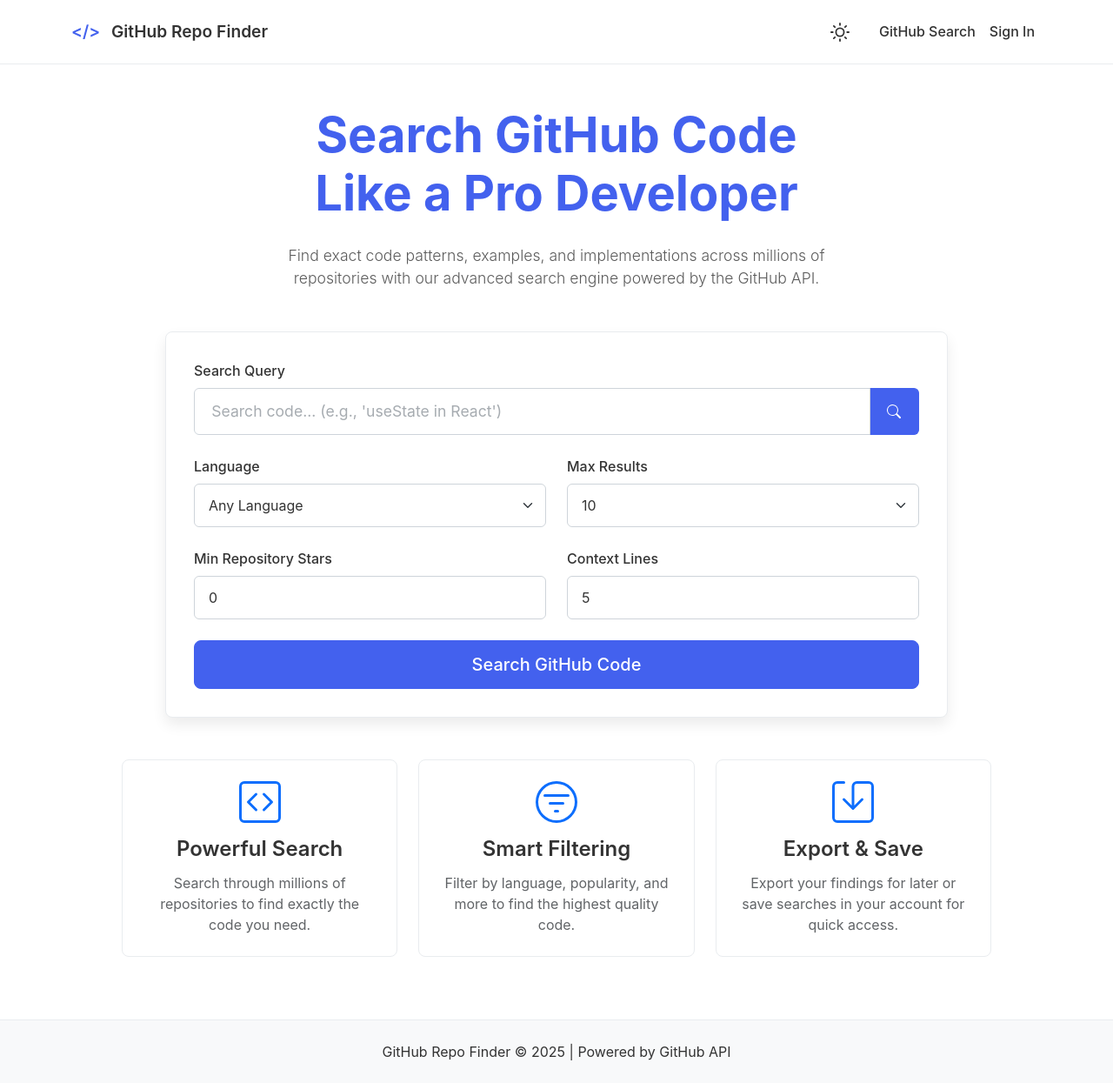
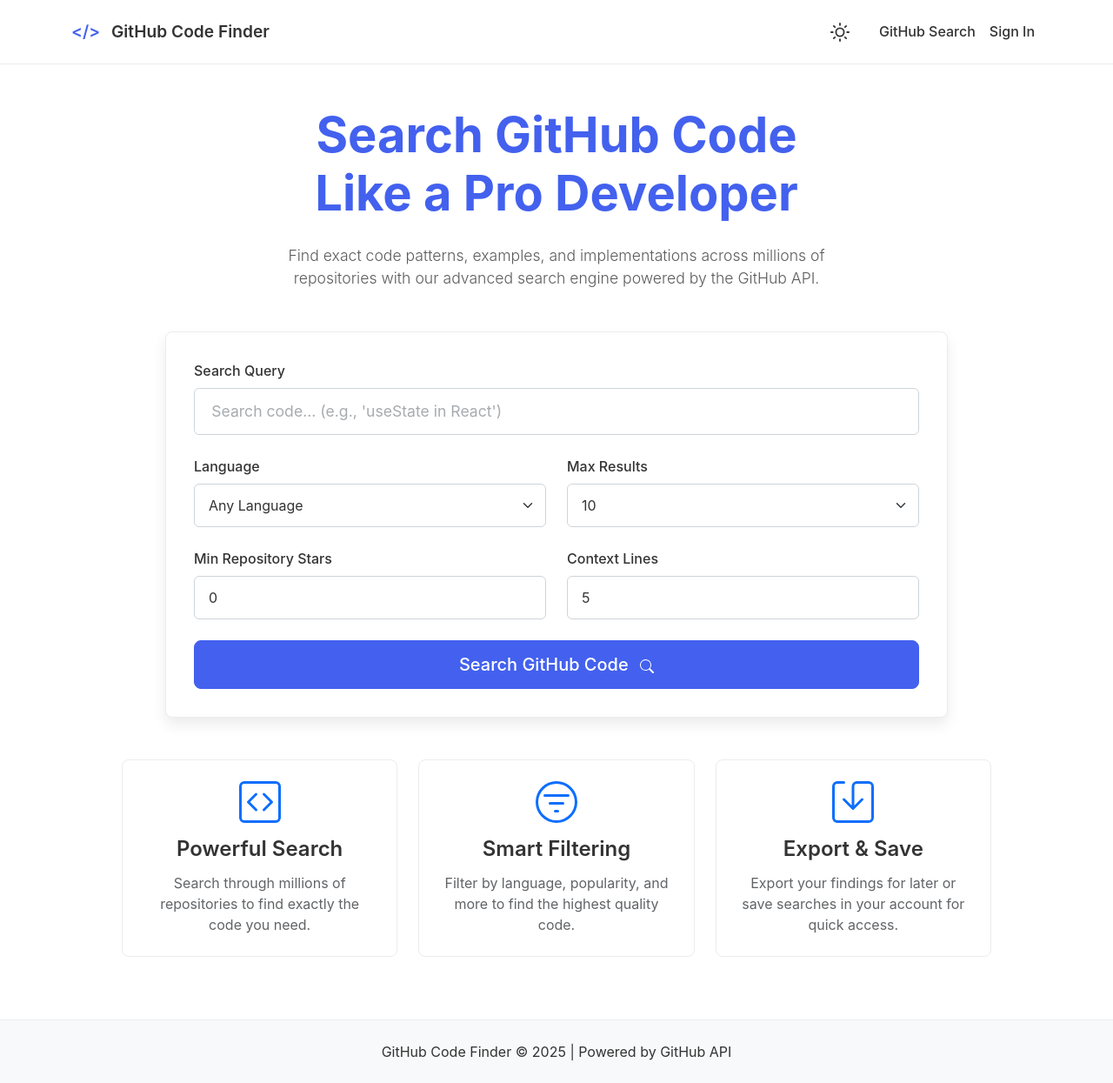
Before and after one commit to JulianCohan/github-code-finder-web, a website: page public/index.html in a window 1280 px wide. Shown: the whole page at 87% size. Drawn offline with nearby package versions, Linux system fonts and the light colour scheme.

Commit message:
Revert index.html to original state

```diff
--- a/public/index.html
+++ b/public/index.html
@@ -3,7 +3,7 @@
 <head>
     <meta charset="UTF-8">
     <meta name="viewport" content="width=device-width, initial-scale=1.0">
-    <title>GitHub Repo Finder</title>
+    <title>GitHub Code Finder</title>
     <link href="https://cdn.jsdelivr.net/npm/bootstrap@5.3.0-alpha1/dist/css/bootstrap.min.css" rel="stylesheet">
     <link href="https://cdnjs.cloudflare.com/ajax/libs/highlight.js/11.7.0/styles/github.min.css" rel="stylesheet">
     <link href="css/styles.css" rel="stylesheet">
@@ -17,7 +17,7 @@
     <header>
         <div class="container">
             <nav class="navbar navbar-expand-lg">
-                <a class="navbar-brand" href="/"><span class="code-icon">&lt;/&gt;</span> GitHub Repo Finder</a>
+                <a class="navbar-brand" href="/"><span class="code-icon">&lt;/&gt;</span> GitHub Code Finder</a>
                 <div class="navbar-collapse justify-content-end">
                     <ul class="navbar-nav">
                         <li class="nav-item">
@@ -56,14 +56,7 @@
                     <form id="searchForm">
                         <div class="mb-4">
                             <label for="query" class="form-label">Search Query</label>
-                            <div class="input-group">
-                                <input type="text" class="form-control form-control-lg" id="query" placeholder="Search code... (e.g., 'useState in React')">
-                                <button type="submit" class="input-group-text search-btn" id="searchIconBtn" aria-label="Search">
-                                    <svg xmlns="http://www.w3.org/2000/svg" width="16" height="16" fill="currentColor" class="bi bi-search" viewBox="0 0 16 16">
-                                        <path d="M11.742 10.344a6.5 6.5 0 1 0-1.397 1.398h-.001c.03.04.062.078.098.115l3.85 3.85a1 1 0 0 0 1.415-1.414l-3.85-3.85a1.007 1.007 0 0 0-.115-.1zM12 6.5a5.5 5.5 0 1 1-11 0 5.5 5.5 0 0 1 11 0z"/>
-                                    </svg>
-                                </button>
-                            </div>
+                            <input type="text" class="form-control form-control-lg" id="query" placeholder="Search code... (e.g., 'useState in React')">
                         </div>
                         <div class="row mb-4">
                             <div class="col-md-6">
@@ -97,6 +90,9 @@
                             <button type="submit" class="btn btn-primary btn-lg" id="searchButton">
                                 <span class="spinner-border spinner-border-sm d-none" id="searchSpinner" role="status" aria-hidden="true"></span>
                                 Search GitHub Code
+                                <svg xmlns="http://www.w3.org/2000/svg" width="16" height="16" fill="currentColor" class="bi bi-search ms-2" viewBox="0 0 16 16">
+                                    <path d="M11.742 10.344a6.5 6.5 0 1 0-1.397 1.398h-.001c.03.04.062.078.098.115l3.85 3.85a1 1 0 0 0 1.415-1.414l-3.85-3.85a1.007 1.007 0 0 0-.115-.1zM12 6.5a5.5 5.5 0 1 1-11 0 5.5 5.5 0 0 1 11 0z"/>
+                                </svg>
                             </button>
                         </div>
                     </form>
@@ -165,7 +161,7 @@
 
     <footer class="mt-5 py-4">
         <div class="container text-center">
-            <p class="mb-0">GitHub Repo Finder &copy; 2025 | Powered by GitHub API</p>
+            <p class="mb-0">GitHub Code Finder &copy; 2025 | Powered by GitHub API</p>
         </div>
     </footer>
 
```
